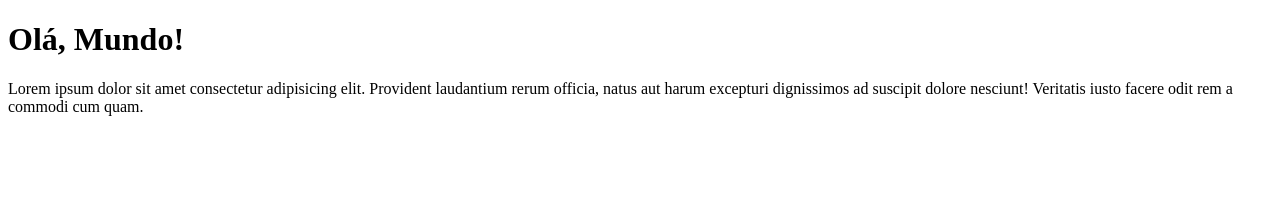
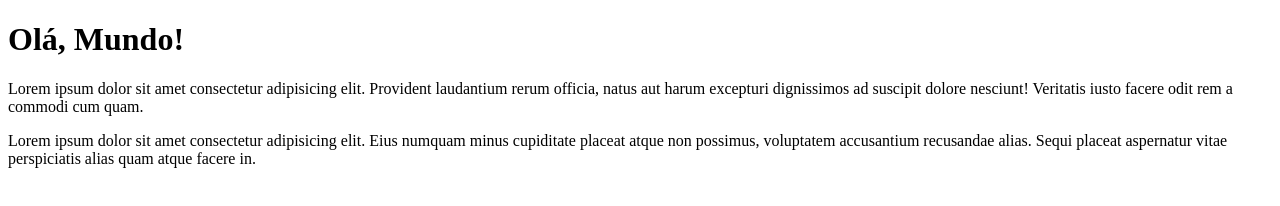
Before and after one commit to JoaoCerqueira98/Reconhecimento_Facial, a plain HTML site: page site-exemplo/index.html in a window 1280 px wide. Drawn offline with Linux system fonts and the light colour scheme.

Commit message:
paragrafo

```diff
--- a/site-exemplo/index.html
+++ b/site-exemplo/index.html
@@ -8,5 +8,6 @@
 <body>
     <h1>Olá, Mundo!</h1>
     <p>Lorem ipsum dolor sit amet consectetur adipisicing elit. Provident laudantium rerum officia, natus aut harum excepturi dignissimos ad suscipit dolore nesciunt! Veritatis iusto facere odit rem a commodi cum quam.</p>
+    <p>Lorem ipsum dolor sit amet consectetur adipisicing elit. Eius numquam minus cupiditate placeat atque non possimus, voluptatem accusantium recusandae alias. Sequi placeat aspernatur vitae perspiciatis alias quam atque facere in.</p>
 </body>
 </html>
```
